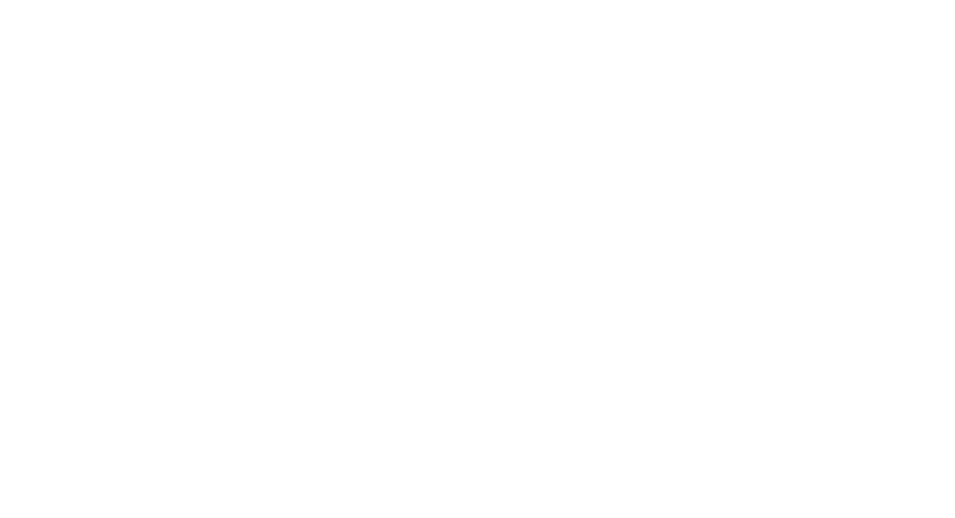
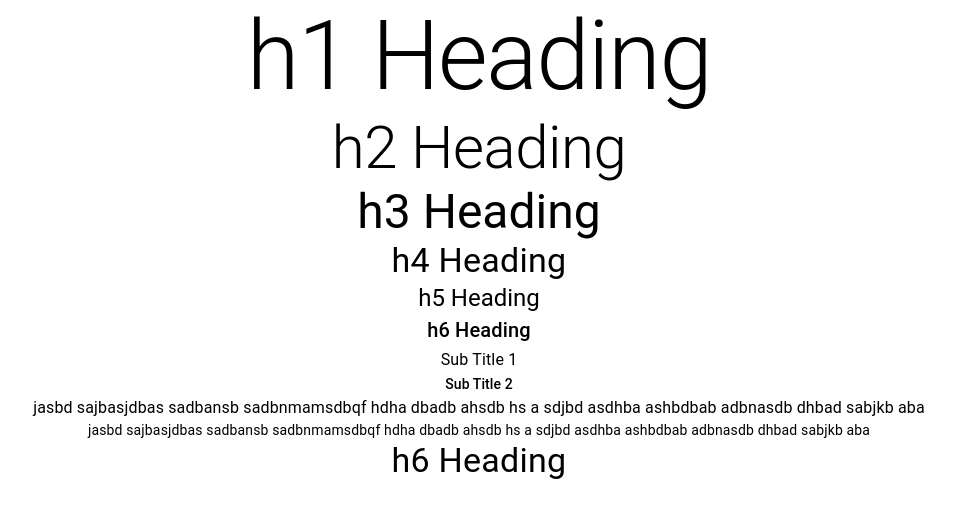
Before and after one commit to Shivaraj777/material-UI-training-demo, a React (Create React App) app: page / in a window 1280 px wide. Shown: the top 518 px of the page, without its empty margins (161-1116 px from the left). Built offline with nearby package versions, Linux system fonts and the light colour scheme.

Commit message:
Learning Typography

```diff
--- a/src/App.tsx
+++ b/src/App.tsx
@@ -1,9 +1,11 @@
 import React from 'react';
 import './App.css';
+import MuiTypography from './components/MuiTypography';
 
 function App() {
   return (
     <div className="App">
+      <MuiTypography />
     </div>
   );
 }
--- /dev/null
+++ b/src/components/MuiTypography.tsx
@@ -0,0 +1,27 @@
+import { Typography } from "@mui/material";
+
+function MuiTypography() {
+  return (
+    <div>
+        <Typography variant='h1'>h1 Heading</Typography>
+        <Typography variant='h2'>h2 Heading</Typography>
+        <Typography variant='h3'>h3 Heading</Typography>
+        <Typography variant='h4'>h4 Heading</Typography>
+        <Typography variant='h5'>h5 Heading</Typography>
+        <Typography variant='h6'>h6 Heading</Typography>
+
+        {/* Two more variations of h6 typography */}
+        <Typography variant='subtitle1'>Sub Title 1</Typography>
+        <Typography variant='subtitle2'>Sub Title 2</Typography>
+
+        {/* variants related to body text */}
+        <Typography variant='body1'>jasbd sajbasjdbas sadbansb sadbnmamsdbqf hdha dbadb ahsdb hs a sdjbd asdhba ashbdbab adbnasdb dhbad sabjkb aba</Typography>
+        <Typography variant='body2'>jasbd sajbasjdbas sadbansb sadbnmamsdbqf hdha dbadb ahsdb hs a sdjbd asdhba ashbdbab adbnasdb dhbad sabjkb aba</Typography>
+
+        {/* changing the symantic(tag name) by using component props */}
+        <Typography variant='h4' component='h1' gutterBottom>h6 Heading</Typography>
+    </div>
+  )
+}
+
+export default MuiTypography;
```
